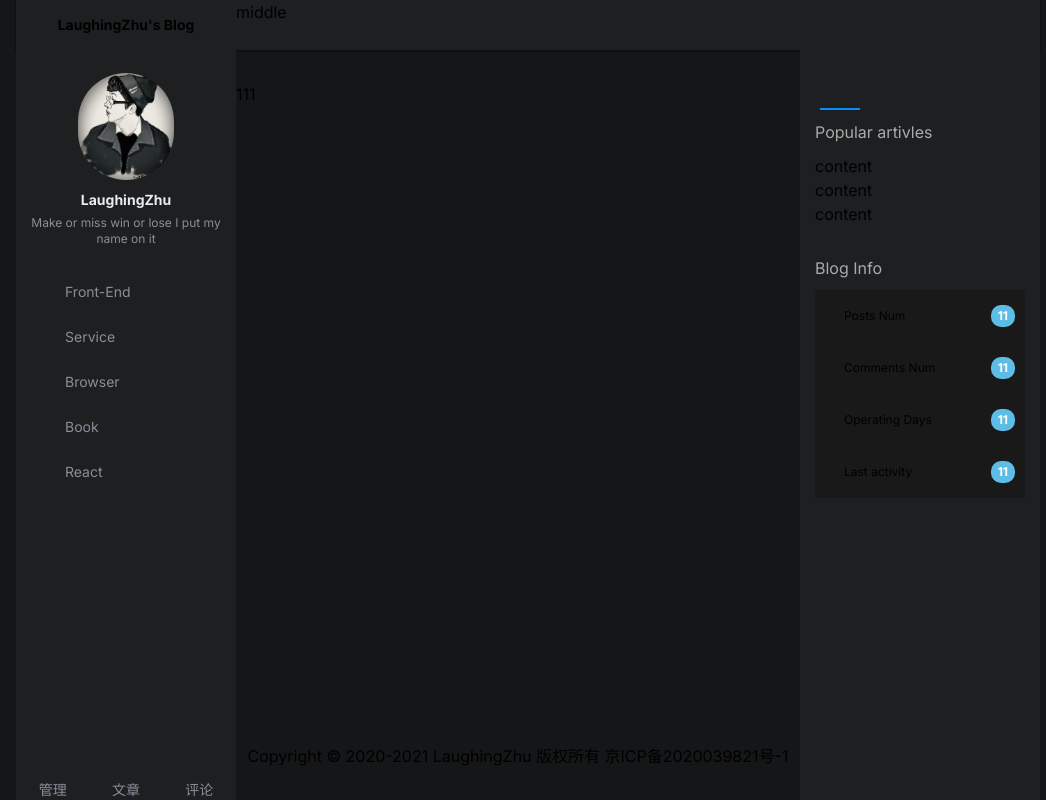
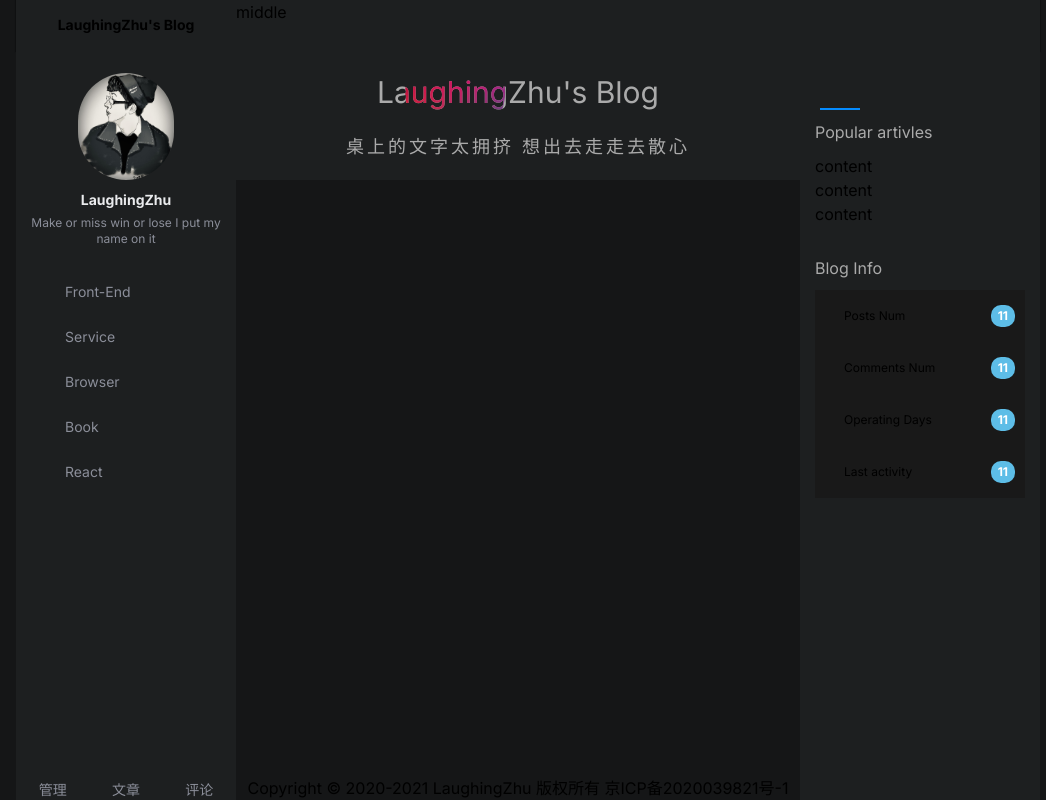
Before and after one commit to BlogNext/blog, a Next.js app: page / in a window 1280 px wide. Shown: the whole page, without its empty margins (112-1158 px from the left). Built offline with nearby package versions, Linux system fonts and the light colour scheme.

Commit message:
feat(*): main header

```diff
--- a/src/app/globals.css
+++ b/src/app/globals.css
@@ -44,3 +44,33 @@ body {
   height: 100vh;
   background: #151617 !important;
 }
+
+.slogan::after {
+  position: absolute;
+  top: 0;
+  left: 0;
+  color: transparent;
+  content: attr(data-spotlight);
+  -webkit-clip-path: ellipse(50px 50px at 0% 50%);
+  clip-path: ellipse(50px 50px at 0% 50%);
+  background: url(../../public/images/spotlight.jpg) center no-repeat;
+  background-size: 150%;
+  -webkit-background-clip: text;
+  background-clip: text;
+  animation: spotlight 5s infinite;
+}
+
+@keyframes spotlight {
+  0% {
+    -webkit-clip-path: ellipse(50px 50px at 0% 50%);
+    clip-path: ellipse(50px 50px at 0% 50%);
+  }
+  50% {
+    -webkit-clip-path: ellipse(50px 50px at 100% 50%);
+    clip-path: ellipse(50px 50px at 100% 50%);
+  }
+  100% {
+    -webkit-clip-path: ellipse(50px 50px at 0% 50%);
+    clip-path: ellipse(50px 50px at 0% 50%);
+  }
+}
--- a/src/app/page.tsx
+++ b/src/app/page.tsx
@@ -8,11 +8,19 @@ export const metadata: Metadata = {
 
 export default function Home() {
   return (
-    <main className='flex-auto flex py-8 flex-col items-center justify-between'>
-      <div className='flex w-full flex-auto flex-col justify-start align-top border-y-rose-700'>
-        111
+    <main className='flex flex-auto flex-col items-center justify-between'>
+      <div className='flex w-full flex-auto flex-col justify-start border-y-rose-700 align-top'>
+        <div className='relative flex w-full flex-col items-center justify-center bg-[#1D1F20] p-[20px] text-[30px] leading-normal text-[#aaa]'>
+          <div
+            className='slogan relative'
+            data-spotlight="LaughingZhu's Blog"
+          >{`LaughingZhu's Blog`}</div>
+          <div className='mt-[18px] text-[18px] tracking-[3px]'>
+            桌上的文字太拥挤 想出去走走去散心
+          </div>
+        </div>
       </div>
-      <div className='text-center w-full'>
+      <div className='w-full text-center'>
         <span>Copyright © 2020-2021 LaughingZhu 版权所有 </span>
         <a href='https://beian.miit.gov.cn/' target='_blank'>
           京ICP备2020039821号-1
```
